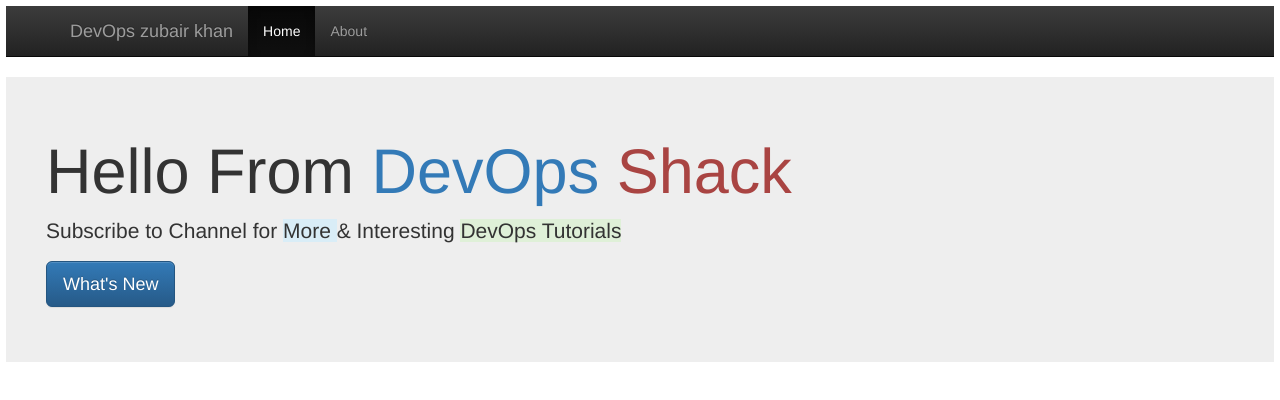
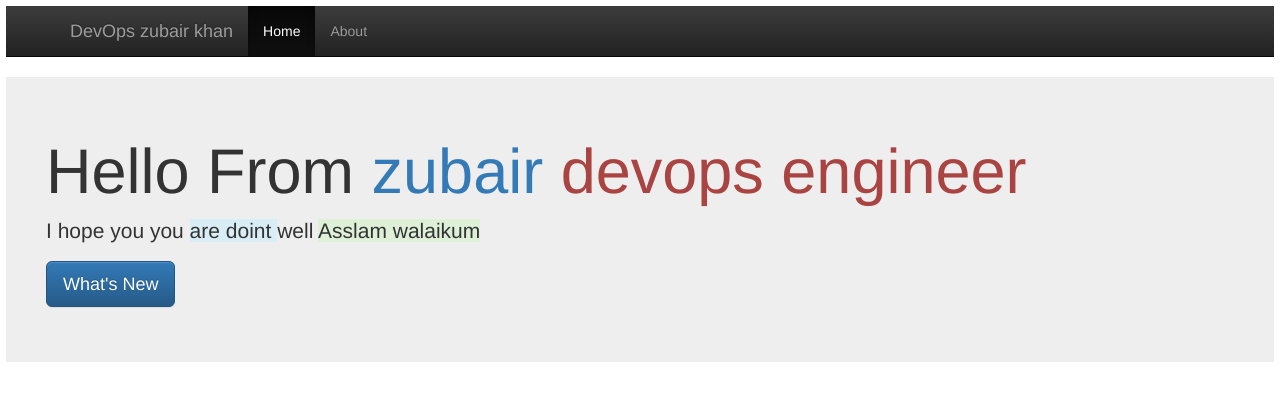
Before and after one commit to jaiswaladi246/demo_nodejs_webpage, a website: page index.html in a window 1280 px wide. Drawn offline with nearby package versions, Linux system fonts and the light colour scheme.

Commit message:
Update index.html

```diff
--- a/index.html
+++ b/index.html
@@ -22,8 +22,8 @@
     </div>
   </nav>
       <div class="jumbotron"  style="padding:40px;">
-        <h1> Hello From  <span class="text-primary"> DevOps </span><span class="text-danger"> Shack </span></h1>
-        <p> Subscribe to Channel for  <span class="bg-info"> More </span> & Interesting <span class="bg-success"> DevOps Tutorials </span></p>
+        <h1> Hello From  <span class="text-primary"> zubair </span><span class="text-danger"> devops engineer </span></h1>
+        <p> I hope you you  <span class="bg-info"> are doint </span> well <span class="bg-success"> Asslam walaikum </span></p>
         <p><a class="btn btn-primary btn-lg" href="#" role="button">What's New</a></p>
       </div>
     </div>
```
